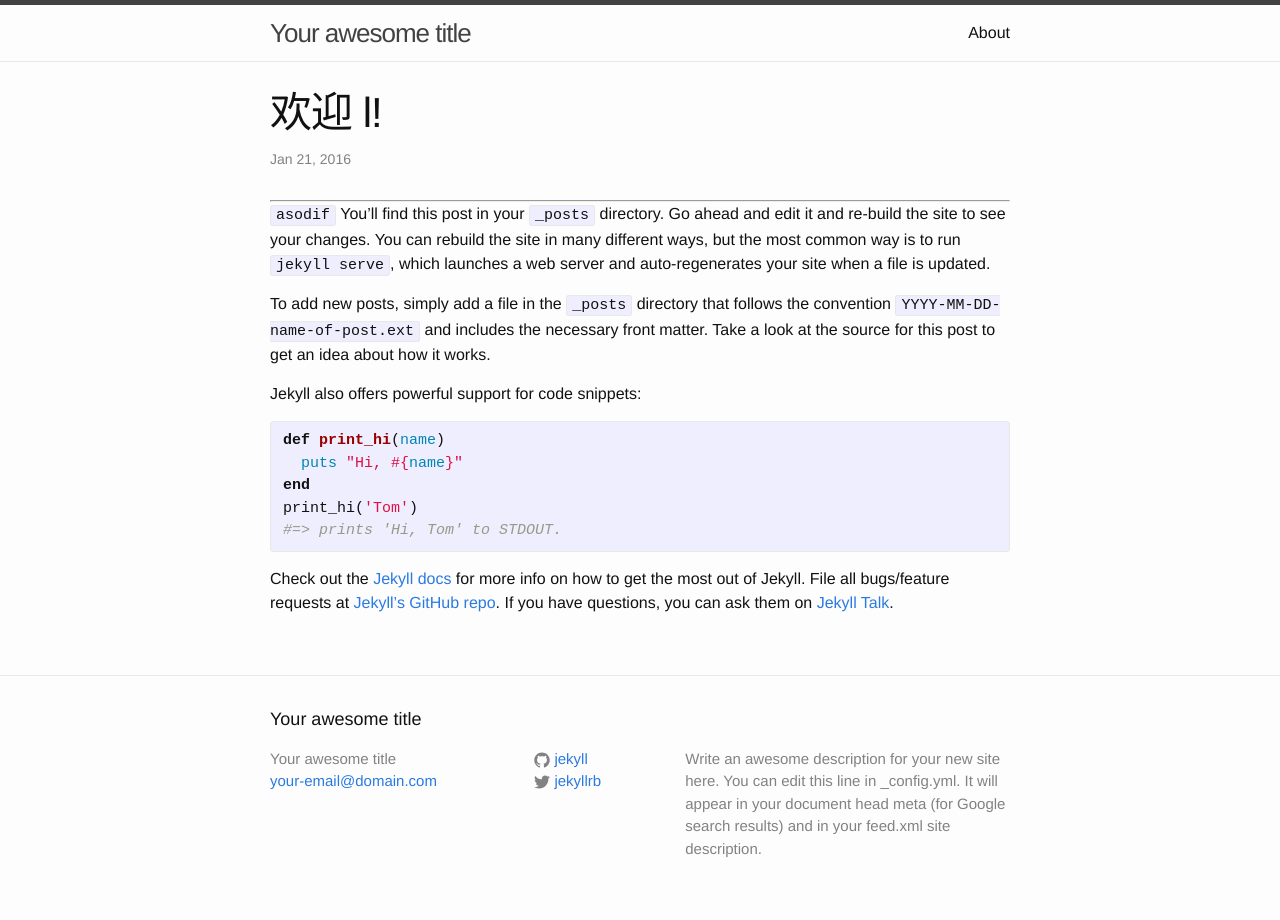
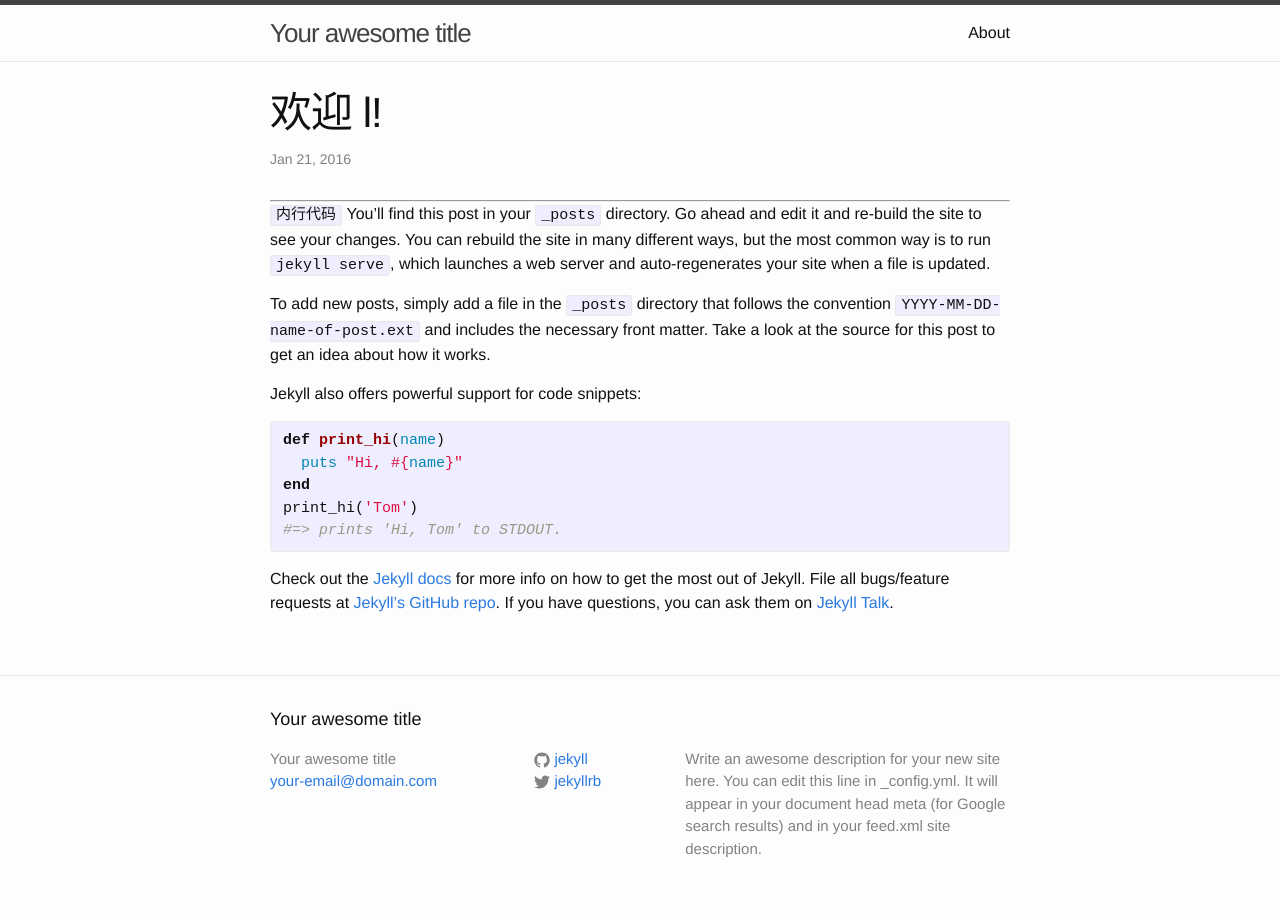
Before and after one commit to tompang/tompang.github.io, a Jekyll site: the page built from _posts/2016-01-22-welcome-to-jekyll副本.markdown, in a window 1280 px wide. Built offline with Jekyll 4.4.1, drawn with Linux system fonts in a browser that asks for light colours.

Commit message:
Update 2016-01-22-welcome-to-jekyll副本.markdown

```diff
--- a/_posts/2016-01-22-welcome-to-jekyll副本.markdown
+++ b/_posts/2016-01-22-welcome-to-jekyll副本.markdown
@@ -6,7 +6,7 @@ categories: jekyll update
 ---
 ---
 
-`asodif`
+`内行代码`
 You’ll find this post in your `_posts` directory. Go ahead and edit it and re-build the site to see your changes. You can rebuild the site in many different ways, but the most common way is to run `jekyll serve`, which launches a web server and auto-regenerates your site when a file is updated.
 
 To add new posts, simply add a file in the `_posts` directory that follows the convention `YYYY-MM-DD-name-of-post.ext` and includes the necessary front matter. Take a look at the source for this post to get an idea about how it works.
```
